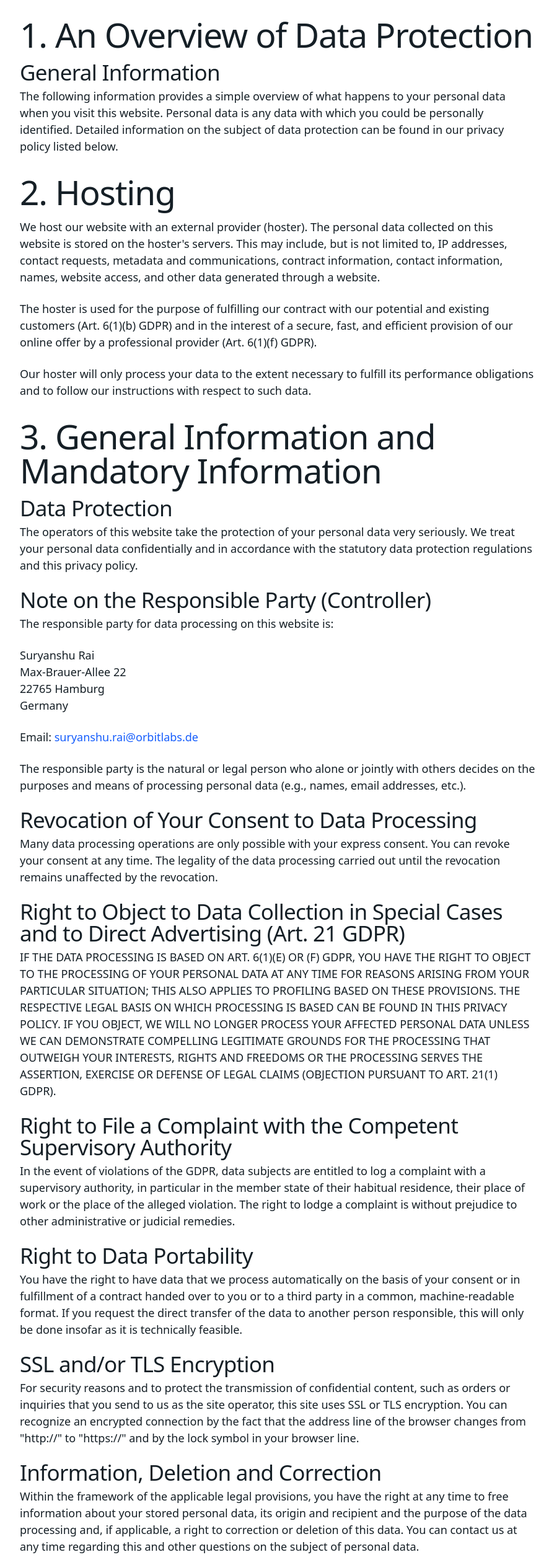
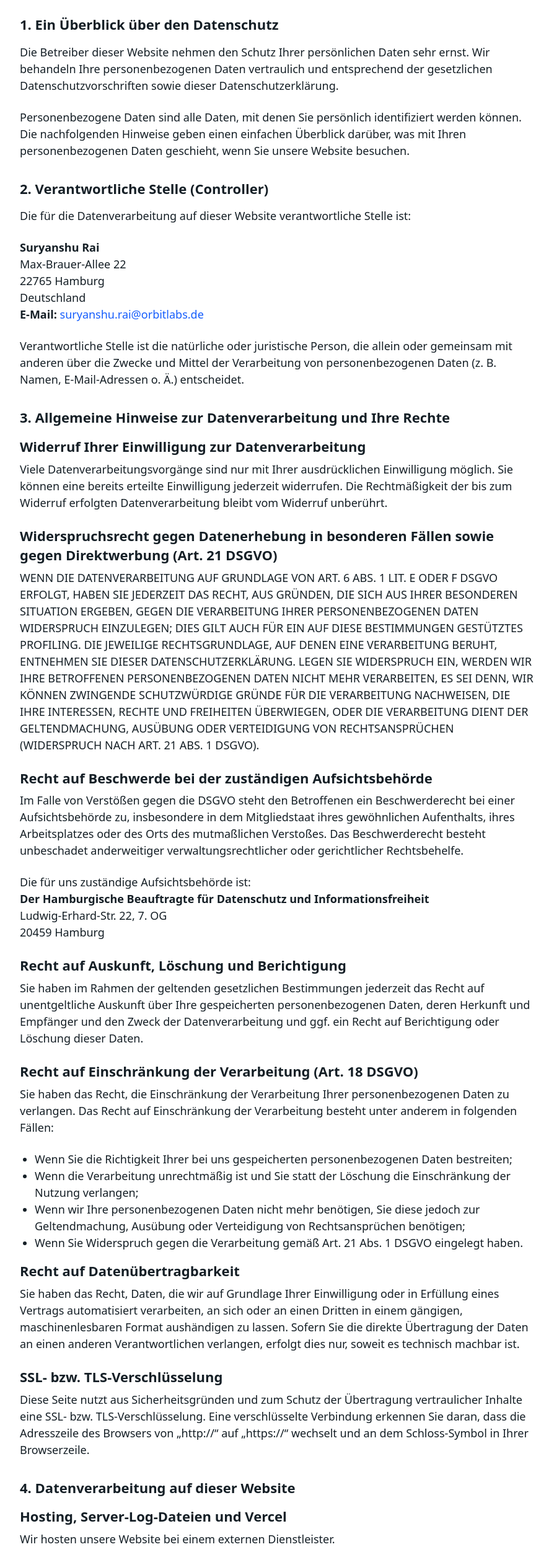
Before and after one commit to opp-dev/tpp-website, a Next.js app: page /datenschutzerklaerung in a window 1280 px wide. Shown: the part 235-2760 px from the top of the page at 62% size, without its empty margins (192-1086 px from the left). Built offline with nearby package versions, Linux system fonts and the light colour scheme; no server answers.

Commit message:
Update privacy policy content to German and adjust header styling

```diff
--- a/src/app/datenschutzerklaerung/page.tsx
+++ b/src/app/datenschutzerklaerung/page.tsx
@@ -1,155 +1,155 @@
 export default function PrivacyPolicyPage() {
   return (
     <main className="container mx-auto p-8 max-w-4xl">
-      <h1 className="typography-h1 text-gray-900 mb-8">Privacy Policy</h1>
+      <h1 className="typography-h3 mb-8">Datenschutzerklärung</h1>
+      <p className="mb-8"><strong>Stand:</strong> 22.11.2025</p>
 
       <div className="prose prose-lg max-w-none">
-        <h2 className="text-2xl font-bold text-gray-900 mb-4">1. An Overview of Data Protection</h2>
-        <h3 className="text-xl font-semibold mb-2">General Information</h3>
+        <h2 className="typography-h4 mb-4">1. Ein Überblick über den Datenschutz</h2>
         <p className="mb-4">
-          The following information provides a simple overview of what happens to your personal data when you visit this website.
-          Personal data is any data with which you could be personally identified. Detailed information on the subject of data protection
-          can be found in our privacy policy listed below.
+          Die Betreiber dieser Website nehmen den Schutz Ihrer persönlichen Daten sehr ernst. Wir behandeln Ihre personenbezogenen Daten vertraulich und entsprechend der gesetzlichen Datenschutzvorschriften sowie dieser Datenschutzerklärung.
+        </p>
+        <p className="mb-4">
+          Personenbezogene Daten sind alle Daten, mit denen Sie persönlich identifiziert werden können. Die nachfolgenden Hinweise geben einen einfachen Überblick darüber, was mit Ihren personenbezogenen Daten geschieht, wenn Sie unsere Website besuchen.
         </p>
 
-        <h2 className="text-2xl font-bold text-gray-900 mb-4 mt-8">2. Hosting</h2>
+        <h2 className="typography-h4 mb-4 mt-8">2. Verantwortliche Stelle (Controller)</h2>
         <p className="mb-4">
-          We host our website with an external provider (hoster). The personal data collected on this website is stored on the hoster&apos;s servers.
-          This may include, but is not limited to, IP addresses, contact requests, metadata and communications, contract information, contact information,
-          names, website access, and other data generated through a website.
+          Die für die Datenverarbeitung auf dieser Website verantwortliche Stelle ist:
         </p>
         <p className="mb-4">
-          The hoster is used for the purpose of fulfilling our contract with our potential and existing customers (Art. 6(1)(b) GDPR) and in the interest
-          of a secure, fast, and efficient provision of our online offer by a professional provider (Art. 6(1)(f) GDPR).
+          <strong>Suryanshu Rai</strong><br />
+          Max-Brauer-Allee 22<br />
+          22765 Hamburg<br />
+          Deutschland<br />
+          <strong>E-Mail:</strong> <a href="mailto:suryanshu.rai@orbitlabs.de" className="text-blue-600 hover:underline">suryanshu.rai@orbitlabs.de</a>
         </p>
         <p className="mb-4">
-          Our hoster will only process your data to the extent necessary to fulfill its performance obligations and to follow our instructions
-          with respect to such data.
+          Verantwortliche Stelle ist die natürliche oder juristische Person, die allein oder gemeinsam mit anderen über die Zwecke und Mittel der Verarbeitung von personenbezogenen Daten (z. B. Namen, E-Mail-Adressen o. Ä.) entscheidet.
         </p>
 
-        <h2 className="text-2xl font-bold text-gray-900 mb-4 mt-8">3. General Information and Mandatory Information</h2>
+        <h2 className="typography-h4 mb-4 mt-8">3. Allgemeine Hinweise zur Datenverarbeitung und Ihre Rechte</h2>
 
-        <h3 className="text-xl font-semibold mb-2">Data Protection</h3>
+        <h3 className="typography-h4 mb-2">Widerruf Ihrer Einwilligung zur Datenverarbeitung</h3>
         <p className="mb-4">
-          The operators of this website take the protection of your personal data very seriously. We treat your personal data confidentially and
-          in accordance with the statutory data protection regulations and this privacy policy.
+          Viele Datenverarbeitungsvorgänge sind nur mit Ihrer ausdrücklichen Einwilligung möglich. Sie können eine bereits erteilte Einwilligung jederzeit widerrufen. Die Rechtmäßigkeit der bis zum Widerruf erfolgten Datenverarbeitung bleibt vom Widerruf unberührt.
         </p>
 
-        <h3 className="text-xl font-semibold mb-2">Note on the Responsible Party (Controller)</h3>
+        <h3 className="typography-h4 mb-2">Widerspruchsrecht gegen Datenerhebung in besonderen Fällen sowie gegen Direktwerbung (Art. 21 DSGVO)</h3>
         <p className="mb-4">
-          The responsible party for data processing on this website is:
+          WENN DIE DATENVERARBEITUNG AUF GRUNDLAGE VON ART. 6 ABS. 1 LIT. E ODER F DSGVO ERFOLGT, HABEN SIE JEDERZEIT DAS RECHT, AUS GRÜNDEN, DIE SICH AUS IHRER BESONDEREN SITUATION ERGEBEN, GEGEN DIE VERARBEITUNG IHRER PERSONENBEZOGENEN DATEN WIDERSPRUCH EINZULEGEN; DIES GILT AUCH FÜR EIN AUF DIESE BESTIMMUNGEN GESTÜTZTES PROFILING. DIE JEWEILIGE RECHTSGRUNDLAGE, AUF DENEN EINE VERARBEITUNG BERUHT, ENTNEHMEN SIE DIESER DATENSCHUTZERKLÄRUNG. LEGEN SIE WIDERSPRUCH EIN, WERDEN WIR IHRE BETROFFENEN PERSONENBEZOGENEN DATEN NICHT MEHR VERARBEITEN, ES SEI DENN, WIR KÖNNEN ZWINGENDE SCHUTZWÜRDIGE GRÜNDE FÜR DIE VERARBEITUNG NACHWEISEN, DIE IHRE INTERESSEN, RECHTE UND FREIHEITEN ÜBERWIEGEN, ODER DIE VERARBEITUNG DIENT DER GELTENDMACHUNG, AUSÜBUNG ODER VERTEIDIGUNG VON RECHTSANSPRÜCHEN (WIDERSPRUCH NACH ART. 21 ABS. 1 DSGVO).
+        </p>
+
+        <h3 className="typography-h4 mb-2">Recht auf Beschwerde bei der zuständigen Aufsichtsbehörde</h3>
+        <p className="mb-4">
+          Im Falle von Verstößen gegen die DSGVO steht den Betroffenen ein Beschwerderecht bei einer Aufsichtsbehörde zu, insbesondere in dem Mitgliedstaat ihres gewöhnlichen Aufenthalts, ihres Arbeitsplatzes oder des Orts des mutmaßlichen Verstoßes. Das Beschwerderecht besteht unbeschadet anderweitiger verwaltungsrechtlicher oder gerichtlicher Rechtsbehelfe.
         </p>
         <p className="mb-4">
-          Suryanshu Rai<br />
-          Max-Brauer-Allee 22<br />
-          22765 Hamburg<br />
-          Germany
+          Die für uns zuständige Aufsichtsbehörde ist:<br />
+          <strong>Der Hamburgische Beauftragte für Datenschutz und Informationsfreiheit</strong><br />
+          Ludwig-Erhard-Str. 22, 7. OG<br />
+          20459 Hamburg
+        </p>
+
+        <h3 className="typography-h4 mb-2">Recht auf Auskunft, Löschung und Berichtigung</h3>
+        <p className="mb-4">
+          Sie haben im Rahmen der geltenden gesetzlichen Bestimmungen jederzeit das Recht auf unentgeltliche Auskunft über Ihre gespeicherten personenbezogenen Daten, deren Herkunft und Empfänger und den Zweck der Datenverarbeitung und ggf. ein Recht auf Berichtigung oder Löschung dieser Daten.
+        </p>
+
+        <h3 className="typography-h4 mb-2">Recht auf Einschränkung der Verarbeitung (Art. 18 DSGVO)</h3>
+        <p className="mb-4">
+          Sie haben das Recht, die Einschränkung der Verarbeitung Ihrer personenbezogenen Daten zu verlangen. Das Recht auf Einschränkung der Verarbeitung besteht unter anderem in folgenden Fällen:
+        </p>
+        <ul className="list-disc pl-6 mb-4">
+          <li>Wenn Sie die Richtigkeit Ihrer bei uns gespeicherten personenbezogenen Daten bestreiten;</li>
+          <li>Wenn die Verarbeitung unrechtmäßig ist und Sie statt der Löschung die Einschränkung der Nutzung verlangen;</li>
+          <li>Wenn wir Ihre personenbezogenen Daten nicht mehr benötigen, Sie diese jedoch zur Geltendmachung, Ausübung oder Verteidigung von Rechtsansprüchen benötigen;</li>
+          <li>Wenn Sie Widerspruch gegen die Verarbeitung gemäß Art. 21 Abs. 1 DSGVO eingelegt haben.</li>
+        </ul>
+
+        <h3 className="typography-h4 mb-2">Recht auf Datenübertragbarkeit</h3>
+        <p className="mb-4">
+          Sie haben das Recht, Daten, die wir auf Grundlage Ihrer Einwilligung oder in Erfüllung eines Vertrags automatisiert verarbeiten, an sich oder an einen Dritten in einem gängigen, maschinenlesbaren Format aushändigen zu lassen. Sofern Sie die direkte Übertragung der Daten an einen anderen Verantwortlichen verlangen, erfolgt dies nur, soweit es technisch machbar ist.
+        </p>
+
+        <h3 className="typography-h4 mb-2">SSL- bzw. TLS-Verschlüsselung</h3>
+        <p className="mb-4">
+          Diese Seite nutzt aus Sicherheitsgründen und zum Schutz der Übertragung vertraulicher Inhalte eine SSL- bzw. TLS-Verschlüsselung. Eine verschlüsselte Verbindung erkennen Sie daran, dass die Adresszeile des Browsers von „http://“ auf „https://“ wechselt und an dem Schloss-Symbol in Ihrer Browserzeile.
+        </p>
+
+        <h2 className="typography-h4 mb-4 mt-8">4. Datenverarbeitung auf dieser Website</h2>
+
+        <h3 className="typography-h4 mb-2">Hosting, Server-Log-Dateien und Vercel</h3>
+        <p className="mb-4">
+          Wir hosten unsere Website bei einem externen Dienstleister.
         </p>
         <p className="mb-4">
-          Email: <a href="mailto:suryanshu.rai@orbitlabs.de" className="text-blue-600 hover:underline">suryanshu.rai@orbitlabs.de</a>
+          <strong>Auftragsverarbeiter:</strong> <strong>Vercel, Inc.</strong>, 340 S Lemon Ave #4133, Walnut, CA 91789, USA.
         </p>
         <p className="mb-4">
-          The responsible party is the natural or legal person who alone or jointly with others decides on the purposes and means of processing
-          personal data (e.g., names, email addresses, etc.).
+          Der Provider der Seiten (Vercel) erhebt und speichert automatisch Informationen in sogenannten Server-Log-Dateien, die Ihr Browser automatisch an uns übermittelt. Dies sind:
+        </p>
+        <ul className="list-disc pl-6 mb-4">
+          <li>Browsertyp und Browserversion</li>
+          <li>Verwendetes Betriebssystem</li>
+          <li>Referrer URL</li>
+          <li>Hostname des zugreifenden Rechners</li>
+          <li>Uhrzeit der Serveranfrage</li>
+          <li>IP-Adresse</li>
+        </ul>
+        <p className="mb-4">
+          Diese Daten werden nicht mit anderen Datenquellen zusammengeführt.
+        </p>
+        <p className="mb-4">
+          <strong>Rechtsgrundlage:</strong> Die Erfassung dieser Daten erfolgt auf Grundlage von Art. 6 Abs. 1 lit. f DSGVO. Der Websitebetreiber hat ein <strong>berechtigtes Interesse</strong> an der technisch fehlerfreien Darstellung und der Optimierung seiner Website – hierzu müssen die Server-Log-Dateien erfasst werden.
+        </p>
+        <p className="mb-4">
+          <strong>Speicherdauer:</strong> Die Server-Log-Dateien werden für einen Zeitraum von <strong>maximal 7 Tagen</strong> gespeichert und anschließend gelöscht.
         </p>
 
-        <h3 className="text-xl font-semibold mb-2">Revocation of Your Consent to Data Processing</h3>
+        <h3 className="typography-h4 mb-2">Nutzung von Sanity CMS</h3>
         <p className="mb-4">
-          Many data processing operations are only possible with your express consent. You can revoke your consent at any time.
-          The legality of the data processing carried out until the revocation remains unaffected by the revocation.
+          Wir verwenden das Content-Management-System (CMS) <strong>Sanity</strong> (Sanity.io AS, Storgata 25, 0184 Oslo, Norwegen), um die Inhalte unserer Website zu verwalten. Sanity verarbeitet in unserem Auftrag die Inhalte der Website (Texte, Bilder, Metadaten). Personenbezogene Daten der Website-Besucher werden hierbei grundsätzlich nicht verarbeitet.
+        </p>
+        <p className="mb-4">
+          <strong>Rechtsgrundlage:</strong> Art. 6 Abs. 1 lit. f DSGVO (Berechtigtes Interesse an der effizienten und professionellen Verwaltung der Inhalte).
         </p>
 
-        <h3 className="text-xl font-semibold mb-2">Right to Object to Data Collection in Special Cases and to Direct Advertising (Art. 21 GDPR)</h3>
+        <h2 className="typography-h4 mb-4 mt-8">5. Analytics und Werbung</h2>
+
+        <h3 className="typography-h4 mb-2">Umami Analytics</h3>
         <p className="mb-4">
-          IF THE DATA PROCESSING IS BASED ON ART. 6(1)(E) OR (F) GDPR, YOU HAVE THE RIGHT TO OBJECT TO THE PROCESSING OF YOUR PERSONAL DATA
-          AT ANY TIME FOR REASONS ARISING FROM YOUR PARTICULAR SITUATION; THIS ALSO APPLIES TO PROFILING BASED ON THESE PROVISIONS.
-          THE RESPECTIVE LEGAL BASIS ON WHICH PROCESSING IS BASED CAN BE FOUND IN THIS PRIVACY POLICY. IF YOU OBJECT, WE WILL NO LONGER
-          PROCESS YOUR AFFECTED PERSONAL DATA UNLESS WE CAN DEMONSTRATE COMPELLING LEGITIMATE GROUNDS FOR THE PROCESSING THAT OUTWEIGH
-          YOUR INTERESTS, RIGHTS AND FREEDOMS OR THE PROCESSING SERVES THE ASSERTION, EXERCISE OR DEFENSE OF LEGAL CLAIMS (OBJECTION PURSUANT TO ART. 21(1) GDPR).
+          Diese Website verwendet <strong>Umami Analytics</strong>, einen Webanalysedienst. Umami ist darauf ausgelegt, datenschutzfreundlich und DSGVO-konform zu sein.
+        </p>
+        <ul className="list-disc pl-6 mb-4">
+          <li><strong>Keine Cookies:</strong> Umami verwendet keine Cookies zur Verfolgung der Nutzer.</li>
+          <li><strong>Keine personenbezogenen Daten:</strong> Umami sammelt keine persönlich identifizierbaren Informationen (PII). IP-Adressen werden vor der Speicherung anonymisiert. Wir verfolgen Sie nicht über andere Websites hinweg.</li>
+          <li><strong>Datenspeicherung:</strong> Die erfassten Daten werden auf Servern innerhalb der <strong>Europäischen Union</strong> gespeichert (Umami Cloud).</li>
+        </ul>
+        <p className="mb-4">
+          <strong>Zweck:</strong> Analyse des Nutzerverhaltens zur Optimierung unseres Webangebots.<br />
+          <strong>Rechtsgrundlage:</strong> Art. 6 Abs. 1 lit. f DSGVO. Der Websitebetreiber hat ein <strong>berechtigtes Interesse</strong> an der statistischen Analyse des Nutzerverhaltens zur Optimierung seines Webangebots, wobei durch die Anonymisierung der IP-Adressen und den Verzicht auf Cookies die Privatsphäre des Nutzers geschützt ist.
+        </p>
+        <p className="mb-4">
+          <strong>Speicherdauer:</strong> Die von Umami Analytics erfassten anonymisierten Analysedaten werden für <strong>12 Monate</strong> gespeichert und danach gelöscht.
         </p>
 
-        <h3 className="text-xl font-semibold mb-2">Right to File a Complaint with the Competent Supervisory Authority</h3>
+        <h2 className="typography-h4 mb-4 mt-8">6. Plugins und Tools</h2>
+
+        <h3 className="typography-h4 mb-2">Google Fonts (Lokales Hosting)</h3>
         <p className="mb-4">
-          In the event of violations of the GDPR, data subjects are entitled to log a complaint with a supervisory authority,
-          in particular in the member state of their habitual residence, their place of work or the place of the alleged violation.
-          The right to lodge a complaint is without prejudice to other administrative or judicial remedies.
+          Diese Seite nutzt zur einheitlichen Darstellung von Schriftarten sogenannte Google Fonts, die von Google bereitgestellt werden. Die Google Fonts sind <strong>lokal installiert</strong>. Eine Verbindung zu Servern von Google findet hierdurch <strong>nicht</strong> statt.
+        </p>
+        <p className="mb-4">
+          <strong>Rechtsgrundlage:</strong> Art. 6 Abs. 1 lit. f DSGVO (Berechtigtes Interesse an der technisch einwandfreien und optisch ansprechenden Darstellung der Website).
         </p>
 
-        <h3 className="text-xl font-semibold mb-2">Right to Data Portability</h3>
+        <h2 className="typography-h4 mb-4 mt-8">7. Datenübermittlung in Drittstaaten</h2>
         <p className="mb-4">
-          You have the right to have data that we process automatically on the basis of your consent or in fulfillment of a contract
-          handed over to you or to a third party in a common, machine-readable format. If you request the direct transfer of the data
-          to another person responsible, this will only be done insofar as it is technically feasible.
-        </p>
-
-        <h3 className="text-xl font-semibold mb-2">SSL and/or TLS Encryption</h3>
-        <p className="mb-4">
-          For security reasons and to protect the transmission of confidential content, such as orders or inquiries that you send to us
-          as the site operator, this site uses SSL or TLS encryption. You can recognize an encrypted connection by the fact that the address line
-          of the browser changes from &quot;http://&quot; to &quot;https://&quot; and by the lock symbol in your browser line.
-        </p>
-
-        <h3 className="text-xl font-semibold mb-2">Information, Deletion and Correction</h3>
-        <p className="mb-4">
-          Within the framework of the applicable legal provisions, you have the right at any time to free information about your stored personal data,
-          its origin and recipient and the purpose of the data processing and, if applicable, a right to correction or deletion of this data.
-          You can contact us at any time regarding this and other questions on the subject of personal data.
-        </p>
-
-        <h2 className="text-2xl font-bold text-gray-900 mb-4 mt-8">4. Data Collection on this Website</h2>
-
-        <h3 className="text-xl font-semibold mb-2">Server Log Files</h3>
-        <p className="mb-4">
-          The provider of the pages automatically collects and stores information in so-called server log files, which your browser automatically transmits to us.
-          These are:
-        </p>
-        <ul className="list-disc pl-6 mb-4">
-          <li>Browser type and browser version</li>
-          <li>Operating system used</li>
-          <li>Referrer URL</li>
-          <li>Hostname of the accessing computer</li>
-          <li>Time of the server inquiry</li>
-          <li>IP address</li>
-        </ul>
-        <p className="mb-4">
-          This data is not merged with other data sources.
+          Wir nutzen Dienstleister, wie den Hoster <strong>Vercel, Inc.</strong>, die ihren Sitz in den USA haben. Die USA sind ein Drittland, das datenschutzrechtlich kein mit der EU vergleichbares Schutzniveau bietet.
         </p>
         <p className="mb-4">
-          This data is collected on the basis of Art. 6(1)(f) GDPR. The website operator has a legitimate interest in the technically error-free
-          presentation and optimization of its website – for this purpose, the server log files must be recorded.
-        </p>
-
-        <h2 className="text-2xl font-bold text-gray-900 mb-4 mt-8">5. Analytics and Advertising</h2>
-
-        <h3 className="text-xl font-semibold mb-2">Umami Analytics</h3>
-        <p className="mb-4">
-          This website uses Umami Analytics, a web analytics service. Umami Analytics is designed to be privacy-focused and GDPR compliant.
-        </p>
-        <p className="mb-4">
-          <strong>No Cookies:</strong> Umami does not use cookies to track you.
-        </p>
-        <p className="mb-4">
-          <strong>No Personal Data:</strong> Umami does not collect any personally identifiable information (PII).
-          IP addresses are anonymized before being stored. We do not track you across other websites.
-        </p>
-        <p className="mb-4">
-          <strong>Data Storage:</strong> The data collected is stored on servers located in the European Union (Umami Cloud).
-        </p>
-        <p className="mb-4">
-          The use of Umami Analytics is based on Art. 6(1)(f) GDPR. The website operator has a legitimate interest in analyzing user behavior
-          in order to optimize both its website and its advertising. Since Umami does not track individual users or store personal data,
-          your privacy is protected.
-        </p>
-
-        <h2 className="text-2xl font-bold text-gray-900 mb-4 mt-8">6. Plugins and Tools</h2>
-
-        <h3 className="text-xl font-semibold mb-2">Google Fonts (Local Hosting)</h3>
-        <p className="mb-4">
-          This site uses so-called Google Fonts, which are provided by Google, for the uniform representation of fonts.
-          The Google Fonts are installed locally. There is no connection to Google servers.
-        </p>
-        <p className="mb-4">
-          For more information about Google Fonts, please visit <a href="https://developers.google.com/fonts/faq" target="_blank" rel="noopener noreferrer" className="text-blue-600 hover:underline">https://developers.google.com/fonts/faq</a> and read Google&apos;s privacy policy: <a href="https://policies.google.com/privacy?hl=en" target="_blank" rel="noopener noreferrer" className="text-blue-600 hover:underline">https://policies.google.com/privacy?hl=en</a>.
+          <strong>Sicherheitsgarantien:</strong> Bei einer Datenübermittlung an Unternehmen in den USA stützen wir uns auf deren Zertifizierung im Rahmen des <strong>EU-US Data Privacy Framework (DPF)</strong>. Sollte ein Dienstleister nicht im DPF gelistet sein, stellen wir den Schutz Ihrer Daten durch den Abschluss der von der EU-Kommission erlassenen <strong>Standardvertragsklauseln (SCC)</strong> sicher.
         </p>
       </div>
     </main>
```
